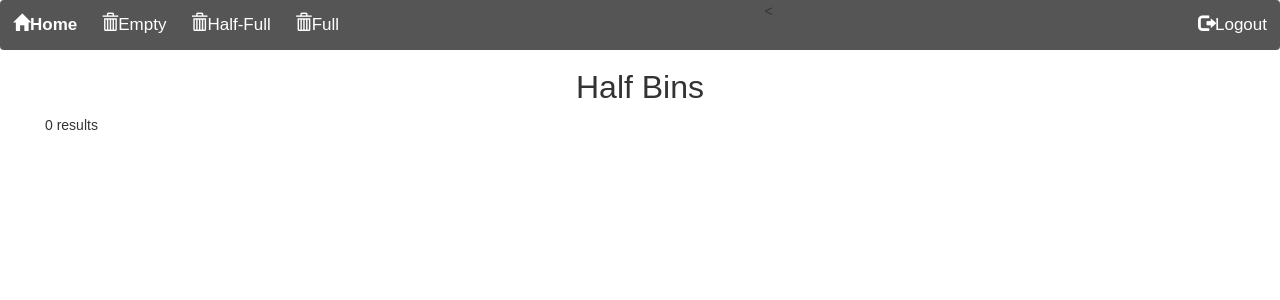
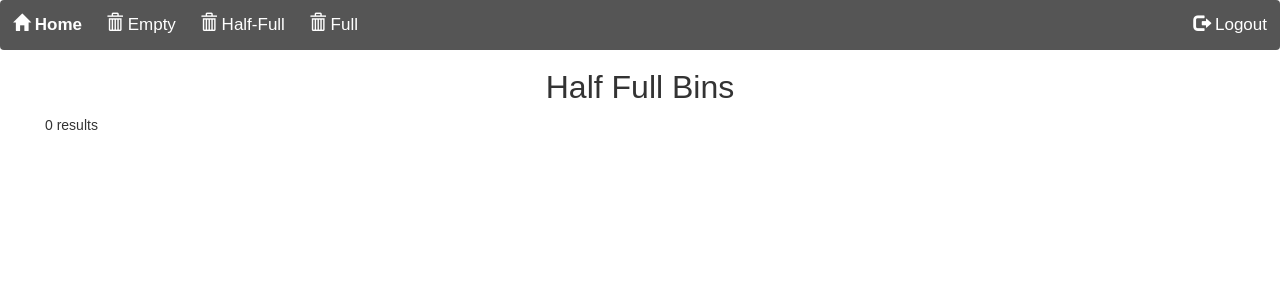
Before and after one commit to SchmidtRichard/Smart-BinClean, a PHP site: page /users/index_half.php in a window 1280 px wide. Shown: the top 300 px of the page. Run offline with PHP 8.4, Linux system fonts and the light colour scheme; the visitor is signed in with stand-in values (Sample User, id 1); tables that the repository leaves empty or names only in its code hold one stand-in row (values such as "Sample post").

Commit message:
index_half.php - JS script amended, title fix, glyphicons fix, code tide up and more comments added

```diff
--- a/users/index_half.php
+++ b/users/index_half.php
@@ -1,5 +1,13 @@
+<!--
+Richard Schmidt de Almeida
+National College of Ireland
+Bsc (Honours) in Computing - IoT Stream
+Software Project - May 2020
+Smart BinClean Project
+-->
+
 <?php
-////This for the user session, create a new session which will carry the info of the user authentication
+//This for the user session, create a new session which will carry the info of the user authentication
 session_start();
 
 ?>
@@ -16,7 +24,7 @@
 <head>
     <meta charset="utf-8">
     <meta name="viewport" content="width=device-width, initial-scale=1">
-    <title>Home | BinSmart</title>
+    <title>Half Full Bins | Smart BinClean</title>
     <link rel="stylesheet" href="https://maxcdn.bootstrapcdn.com/bootstrap/3.3.6/css/bootstrap.min.css">
 
     <!-- Libraries to help create the boostrap modal -->
@@ -72,59 +80,59 @@
 <body>
 
     <div class="navbar"><!-- Create the nav on the top -->
-		<
+
 			<a class="active" href="/users/monitoring.php">
-				<i class="fa fa-fw fa-home; glyphicon glyphicon-home"></i><b>Home</b>
+				<i class="fa fa-fw fa-home; glyphicon glyphicon-home"></i><b> Home</b>
 			</a>
 
 			<a href="/users/index_empty.php"><!-- Redicrects to empty -->
-				<i class="fa fa-fw fa-search; glyphicon glyphicon-trash"></i>Empty</b>
+				<i class="fa fa-fw fa-search; glyphicon glyphicon-trash"></i> Empty</b>
 			</a>
 
 			<a href="/users/index_half.php"><!-- Redicrects to half full -->
-				<i class="fa fa-fw fa-envelope; glyphicon glyphicon-trash"></i>Half-Full</b>
+				<i class="fa fa-fw fa-envelope; glyphicon glyphicon-trash"></i> Half-Full</b>
 			</a>
 
 			<a href="/users/index_full.php"><!-- Redicrects to full -->
-				<i class="fa fa-fw fa-user; glyphicon glyphicon-trash"></i>Full</b>
+				<i class="fa fa-fw fa-user; glyphicon glyphicon-trash"></i> Full</b>
 			</a>
 			<div class="pull-right"><a href="/admin/user_registration/logout.php"><!-- Redicrects to logout -->
-					<i class="fa fa-fw fa-user; glyphicon glyphicon-log-out"></i>Logout</b>
+					<i class="fa fa-fw fa-user; glyphicon glyphicon-log-out"></i> Logout</b>
 				</a></div>
 		</div>
 
     <h1 align="center">
-         <font size="6">Half Bins</font>
+         <font size="6">Half Full Bins</font>
       </h1>
 </body>
 </html>';
 
+// The necessary info to connect to the DB
 $servername = "localhost";
 $username = "root";
 $password = "";
 $dbname = "bin";
 
+  	//Open connectivity between PHP and DB
+    $conn = new mysqli($servername, $username, $password, $dbname);
 
-
-    // Create connection
-    $conn = new mysqli($servername, $username, $password, $dbname);
     // Check connection
     if ($conn->connect_error) {
         die("Connection failed: " . $conn->connect_error);
     }
 
-	$sql = "SELECT * FROM realtime WHERE image=\"half\" ORDER BY id ";
+		//Filtering only the half full status bins from the DB to display in the page
+		$sql = "SELECT * FROM realtime WHERE image=\"half\" ORDER BY id ";
     $result = $conn->query($sql);
 
-
-
-	echo '<div class="column"><div class="row">';
-	echo '<table border="0" width="100%" cellspacing="0" cellpadding="0">';
+		//Arrange the bins been displayed as a matrix with rows and columsn, without borders
+		echo '<div class="column"><div class="row">';
+		echo '<table border="0" width="100%" cellspacing="0" cellpadding="0">';
 
 	$count = 0;
 
     if ($result->num_rows > 0) {
-        // output data of each row
+        //Output data of each row
         while($row = $result->fetch_assoc()) {
 			$count++;
 
@@ -138,7 +146,7 @@
 
       //Prints what is in the DB into the page for the specific ID number
 			echo '<td><img src="/images/'.$img.'.png">';
-			echo '<p align="left">Id: '. $id .'</p>';
+			echo '<p align="left">ID: '. $id .'</p>';
 			echo '<p align="left">Type: '. $type .'</p>';
 			echo '<p align="left">Address: '. $location .'</p>';
 			if ($issue)
@@ -148,14 +156,11 @@
 			echo '<p align="left">'. $date_variable .'</p></td>';
 
       //Divide the number of bins by 4 to display 4 for each row on the page
-
 			if ( ($count % 4) === 0 )
 			  {
 				 echo '</tr></div><div class="row"><tr>';
 			  }
         }
-
-
     }
 	else {
         echo "0 results";
@@ -173,10 +178,11 @@
 <html>
 	<head>
 		<script type="text/JavaScript">
+			//Function to refresh the page automatically every 100 seconds
 			function timedRefresh(timeoutPeriod) {
 				setTimeout("location.reload(true);",timeoutPeriod);
 			}
 		</script>
 	</head>
-	<body onload="JavaScript:timedRefresh(8000);"></body>
+	<body onload="JavaScript:timedRefresh(100000);"></body>
 </html>
```
